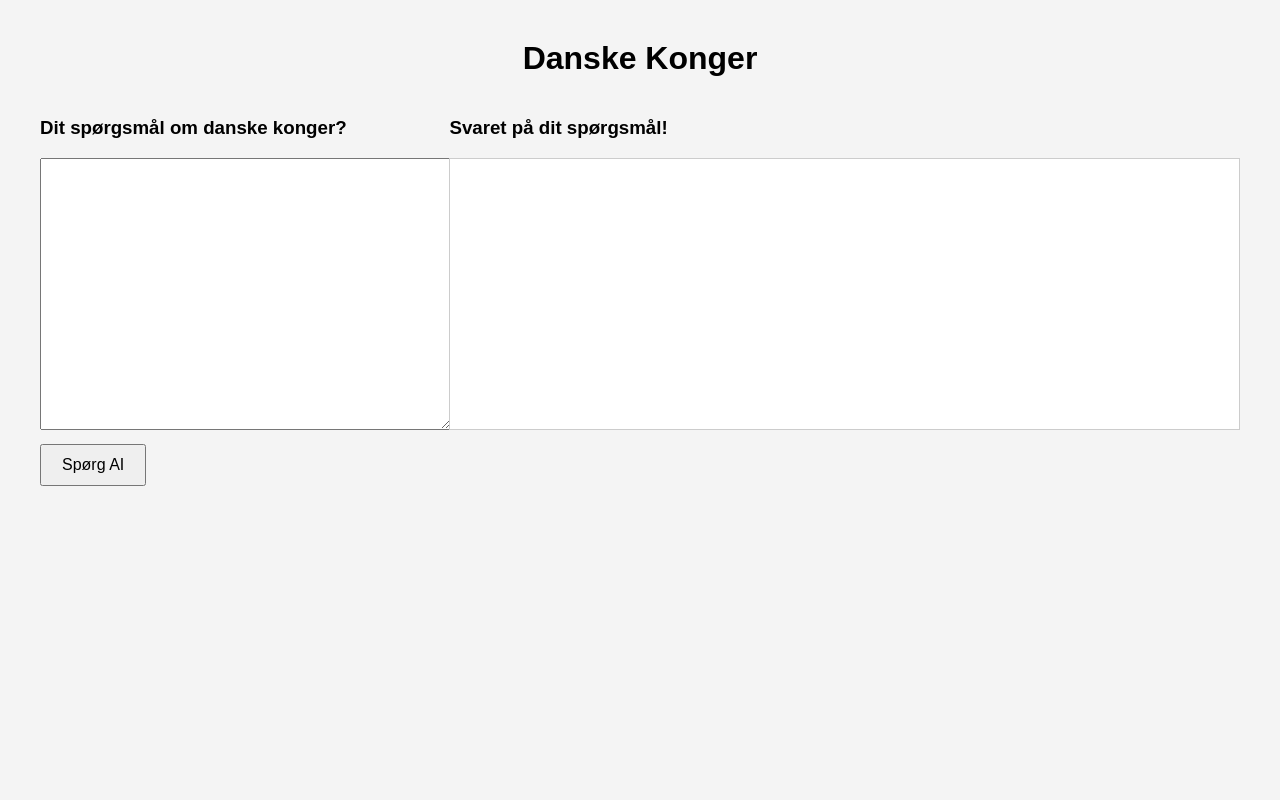
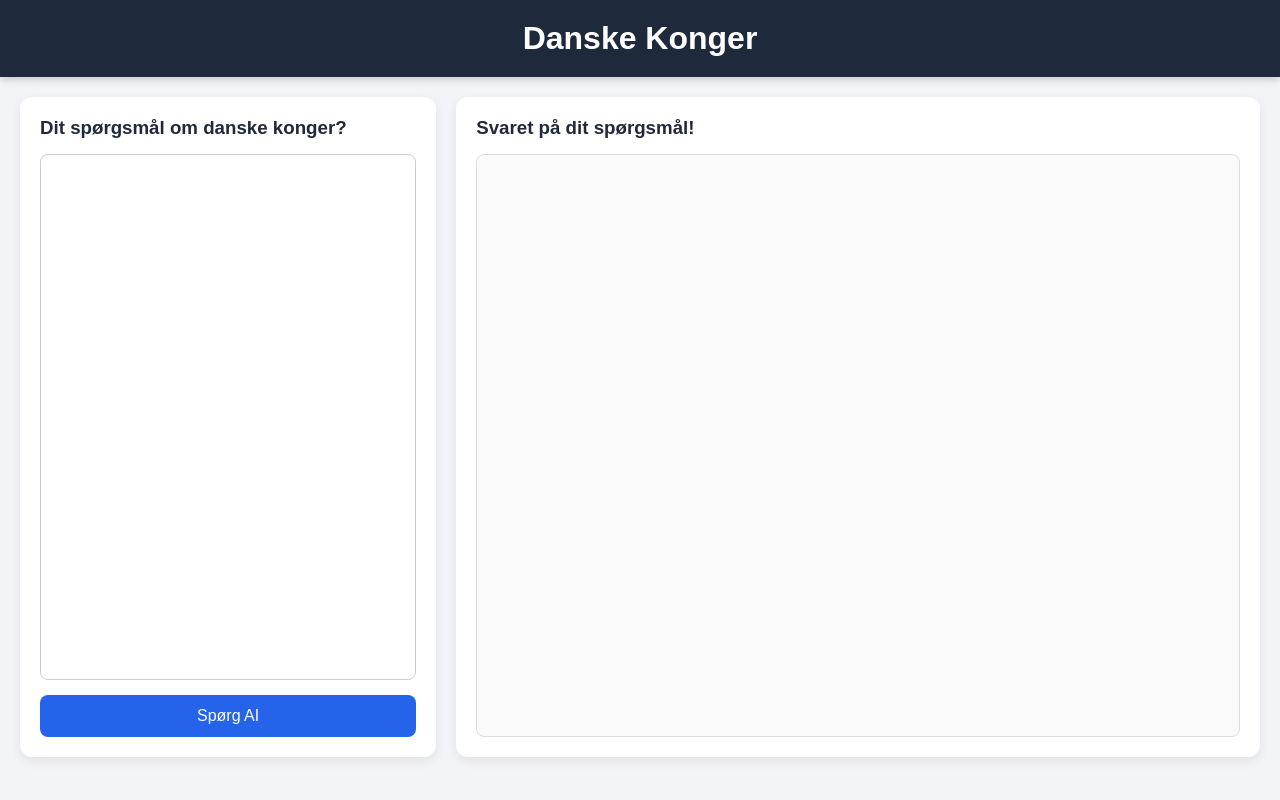
Before and after one commit to JakartaJoker/danskekonger, a Flask app: page / in a window 1280 px wide. Run offline with Flask 3, Linux system fonts and the light colour scheme.

Commit message:
Forbedret design og historisk prompt

```diff
--- a/app.py
+++ b/app.py
@@ -25,12 +25,18 @@ def stream():
                 model="gpt-4o-mini",
                 stream=True,
                 input=f"""
-Du er en hjælpsom historielærer.
+Du er en ekspert i Danmarks kongerække og dansk historie.
 
-Brugeren må kun stille spørgsmål om danske konger.
-Hvis spørgsmålet ikke handler om danske konger, skal du venligt forklare det.
-
-Svar på dansk.
+Regler:
+- Svar altid på dansk.
+- Svar kun på spørgsmål om danske konger og relateret dansk kongehistorie.
+- Hvis spørgsmålet handler om noget andet, så forklar venligt at systemet kun handler om danske konger.
+- Brug årstal når det er relevant.
+- Vær faktuel og historisk præcis.
+- Hvis historikere er uenige eller noget er usikkert, så sig det tydeligt.
+- Skriv i et klart og pædagogisk sprog.
+- Brug korte afsnit.
+- Brug gerne punktlister ved længere svar.
 
 Spørgsmål:
 {question}
--- a/templates/index.html
+++ b/templates/index.html
@@ -5,18 +5,37 @@
     <title>Danske Konger</title>
     <style>
     body {
+        margin: 0;
         font-family: Arial, sans-serif;
-            margin: 40px;
-            background: #f4f4f4;
+        background: #f2f4f8;
+        color: #222;
     }
 
-        h1 {
+    .topbar {
+        background: #1e293b;
+        color: white;
+        padding: 20px;
         text-align: center;
+        font-size: 32px;
+        font-weight: bold;
+        box-shadow: 0 2px 8px rgba(0,0,0,0.2);
     }
 
     .container {
         display: flex;
         gap: 20px;
+        padding: 20px;
+        height: calc(100vh - 100px);
+        box-sizing: border-box;
+    }
+
+    .panel {
+        background: white;
+        border-radius: 12px;
+        padding: 20px;
+        box-shadow: 0 4px 12px rgba(0,0,0,0.08);
+        display: flex;
+        flex-direction: column;
     }
 
     .question-panel {
@@ -27,42 +46,90 @@
         width: 67%;
     }
 
+    h3 {
+        margin-top: 0;
+        margin-bottom: 15px;
+        color: #1e293b;
+    }
+
     textarea {
-            width: 100%;
-            height: 250px;
+        flex-grow: 1;
+        resize: none;
+        border: 1px solid #ccc;
+        border-radius: 8px;
+        padding: 15px;
         font-size: 16px;
-            padding: 10px;
+        outline: none;
+    }
+
+    textarea:focus {
+        border-color: #2563eb;
     }
 
     .answer-box {
-            background: white;
-            height: 250px;
+        flex-grow: 1;
         overflow-y: auto;
-            padding: 10px;
-            border: 1px solid #ccc;
+        border: 1px solid #ddd;
+        border-radius: 8px;
+        padding: 15px;
+        background: #fafafa;
+        line-height: 1.6;
         white-space: pre-wrap;
     }
 
     button {
-            margin-top: 10px;
+        margin-top: 15px;
+        background: #2563eb;
+        color: white;
+        border: none;
+        border-radius: 8px;
+        padding: 12px;
         font-size: 16px;
-            padding: 10px 20px;
         cursor: pointer;
+        transition: 0.2s;
+    }
+
+    button:hover {
+        background: #1d4ed8;
+    }
+
+    .loading {
+        opacity: 0.6;
+        font-style: italic;
+    }
+
+    @media (max-width: 900px) {
+        .container {
+            flex-direction: column;
+            height: auto;
+        }
+
+        .question-panel,
+        .answer-panel {
+            width: 100%;
+        }
+
+        textarea,
+        .answer-box {
+            height: 250px;
+        }
     }
 </style>
 </head>
 <body>
 
-    <h1>Danske Konger</h1>
+    <div class="topbar">
+    Danske Konger
+    </div>
 
     <div class="container">
-        <div class="question-panel">
+        <div class="panel question-panel">
             <h3>Dit spørgsmål om danske konger?</h3>
             <textarea id="question"></textarea>
             <button onclick="askAI()">Spørg AI</button>
         </div>
 
-        <div class="answer-panel">
+        <div class="panel answer-panel">
             <h3>Svaret på dit spørgsmål!</h3>
             <div id="answer" class="answer-box"></div>
         </div>
@@ -81,8 +148,8 @@
             }
 
             questionBox.value = "";
+            answerBox.innerHTML = "<span class='loading'>AI tænker...</span>";
             answerBox.textContent = "";
-
             const formData = new FormData();
             formData.append("question", question);
 
```
Lines whose indentation alone changed are shown as unchanged.
